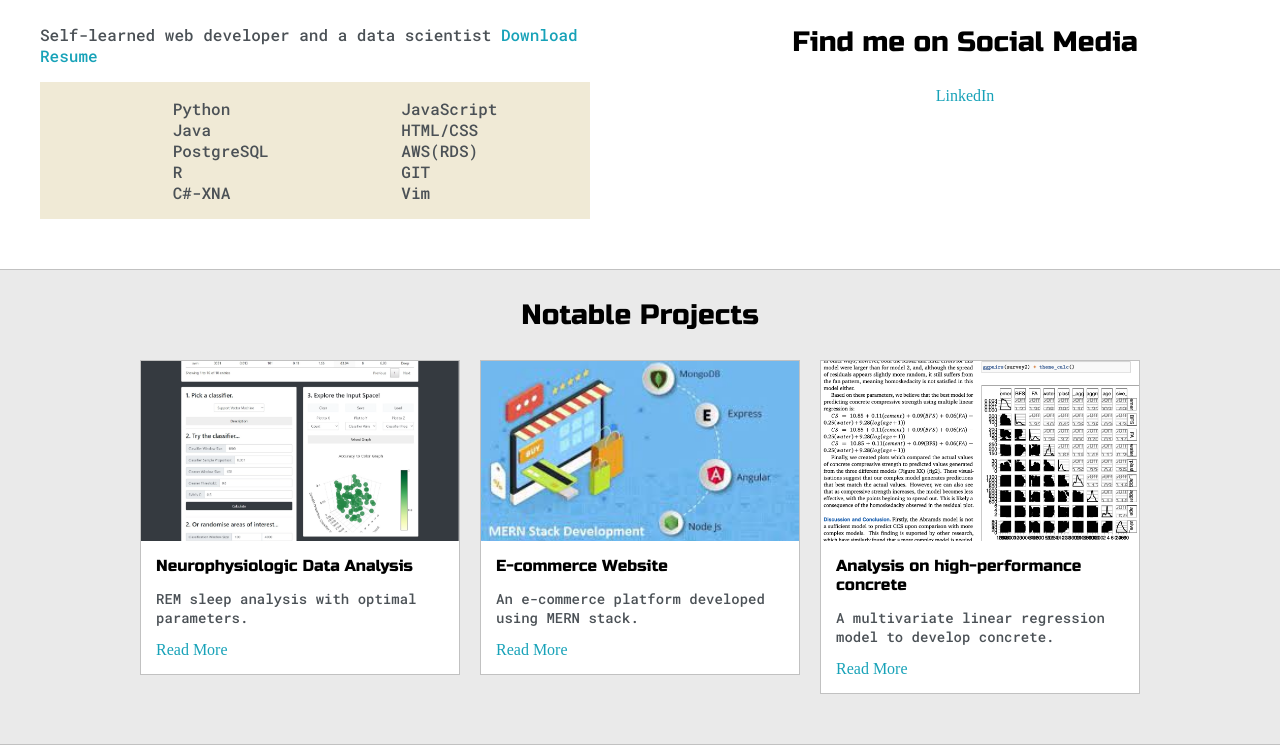
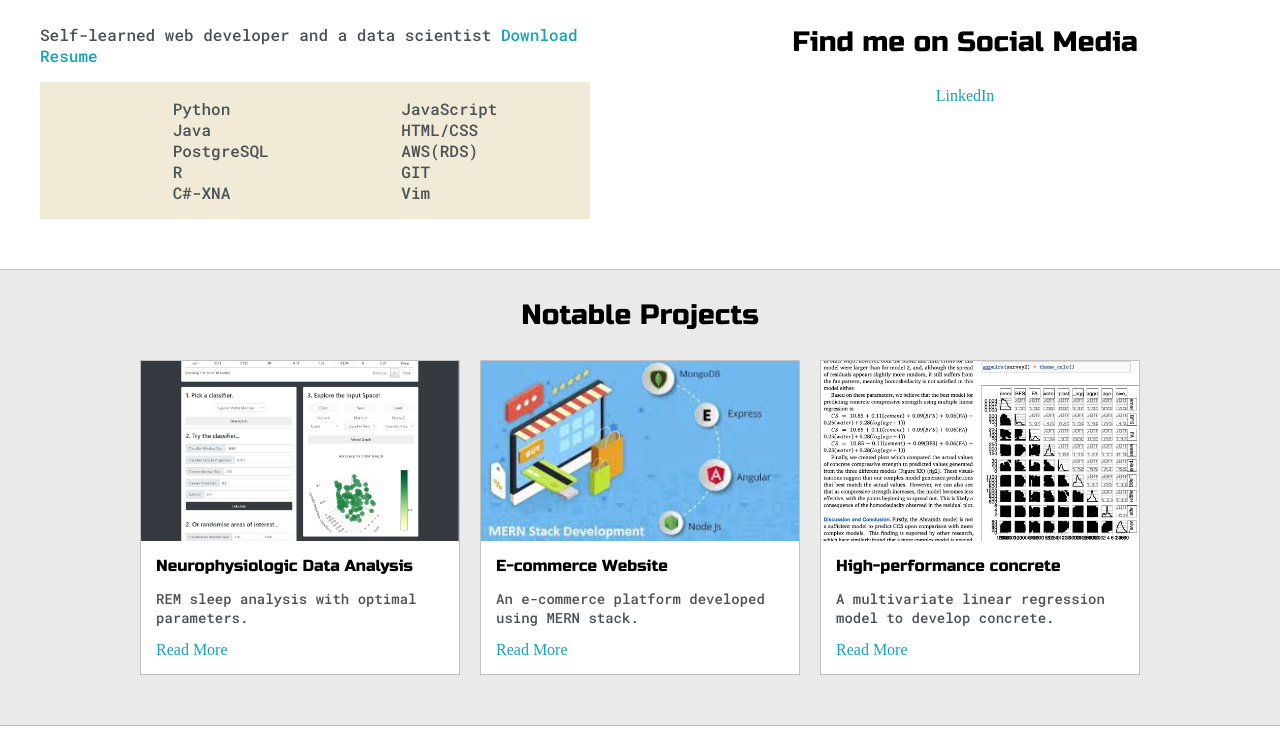
Before and after one commit to howard-proj/About_me, a website: page About_me/index.html in a window 1280 px wide. Shown: the part 1043-1788 px from the top of the page. Drawn offline with Linux system fonts and the light colour scheme.

Commit message:
updated concrete

```diff
--- a/About_me/index.html
+++ b/About_me/index.html
@@ -172,9 +172,7 @@
             <div class="post">
               <img class="thumbnail" src="images/concrete.png" />
               <div class="post-preview">
-                <h6 class="post-title">
-                  Analysis on high-performance concrete
-                </h6>
+                <h6 class="post-title">High-performance concrete</h6>
                 <p class="post-intro">
                   A multivariate linear regression model to develop concrete.
                 </p>
```
